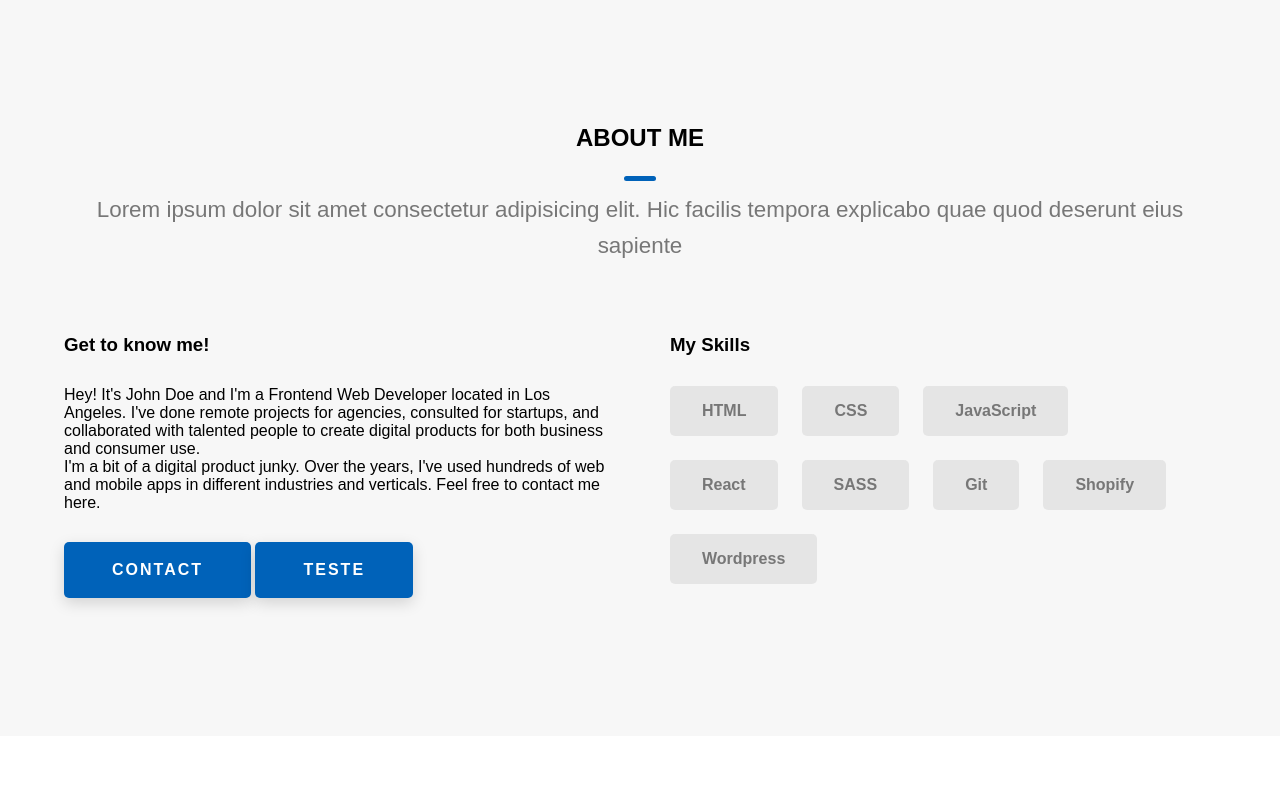
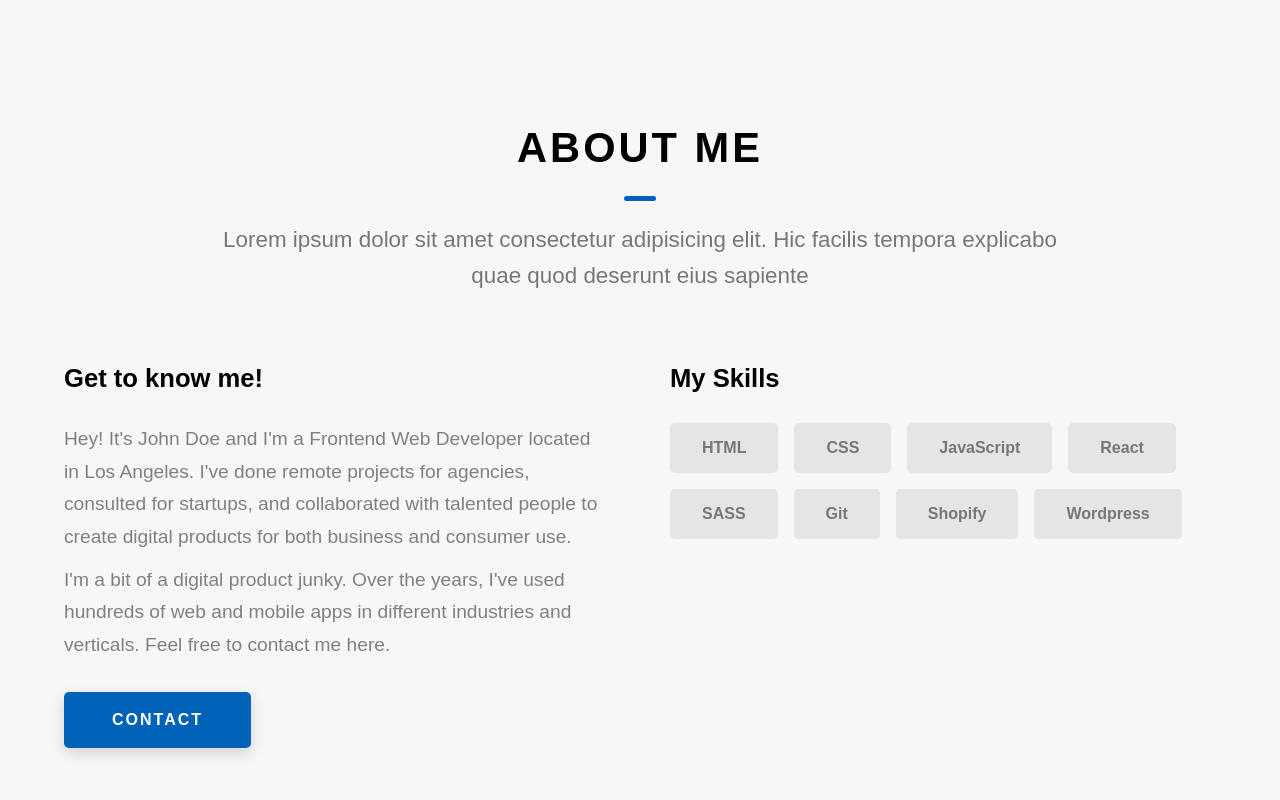
Before and after one commit to augustocesarfmo/site-ancora, a plain HTML site: page index.html in a window 1280 px wide. Shown: the part 876-1676 px from the top of the page. Drawn offline with Linux system fonts and the light colour scheme.

Commit message:
:sparkles: feat: Implement Section About me

```diff
--- a/index.html
+++ b/index.html
@@ -38,20 +38,24 @@
 
     <section id="section-about-me" class="section-about-me">
       <h2>ABOUT ME</h2>
-      <p class="frase-about">Lorem ipsum dolor sit amet consectetur adipisicing elit. Hic facilis tempora explicabo quae
+      <p class="subtitle">Lorem ipsum dolor sit amet consectetur adipisicing elit. Hic facilis tempora explicabo quae
         quod deserunt eius
         sapiente</p>
 
       <div class="section-about-me-content">
         <div>
           <h3>Get to know me!</h3>
-          <p>Hey! It's John Doe and I'm a Frontend Web Developer located in Los Angeles. I've done remote projects for
+          <p class="paragraph" style="margin-bottom: 10px">Hey! It's John Doe and I'm a Frontend Web Developer located
+            in
+            Los Angeles. I've done
+            remote projects for
             agencies, consulted for startups, and collaborated with talented people to create digital products for both
             business and consumer use.</p>
-          <p>I'm a bit of a digital product junky. Over the years, I've used hundreds of web and mobile apps in
+          <p class="paragraph">I'm a bit of a digital product junky. Over the years, I've
+            used hundreds of web and
+            mobile apps in
             different industries and verticals. Feel free to contact me here.</p>
           <a href="" class="btn" style="margin-top: 30px;">contact</a>
-          <a href="" class="btn">teste</a>
         </div>
 
         <div>
--- a/styles.css
+++ b/styles.css
@@ -34,9 +34,35 @@ body {
   transform: translateY(-5px);
 }
 
-header,
-main,
-footer {}
+.subtitle {
+  display: block;
+  text-align: center;
+  color: #777;
+  font-size: 1.4rem;
+  font-weight: 500;
+  max-width: 80rem;
+  margin: auto;
+  line-height: 1.6;
+}
+
+.paragraph {
+  font-size: 1.2rem;
+  color: grey;
+  max-width: 60rem;
+  line-height: 1.7;
+}
+
+h2 {
+  font-size: 2.6rem;
+  text-transform: uppercase;
+  letter-spacing: 3px;
+  font-weight: bold;
+}
+
+h3 {
+  font-weight: 700;
+  font-size: 1.6rem;
+}
 
 header {
   display: flex;
@@ -109,14 +135,11 @@ header .header-profile>.avatar-img {
 
 .section-about-me>h2 {
   position: relative;
-  margin-bottom: 40px;
+  margin-bottom: 50px;
 }
 
 .section-about-me>p {
-  color: #777;
-  font-size: 1.4rem;
-  font-weight: 500;
-  line-height: 1.6;
+  margin: 0px 150px;
 }
 
 .section-about-me-content {
@@ -138,8 +161,8 @@ header .header-profile>.avatar-img {
 
 .section-about-me-content ul>li {
   padding: 1rem 2rem;
-  margin-bottom: 1.5rem;
-  margin-right: 1.5rem;
+  margin-bottom: 1rem;
+  margin-right: 1rem;
   background: rgba(153, 153, 153, 0.2);
   border-radius: 5px;
   font-weight: 600;
```
